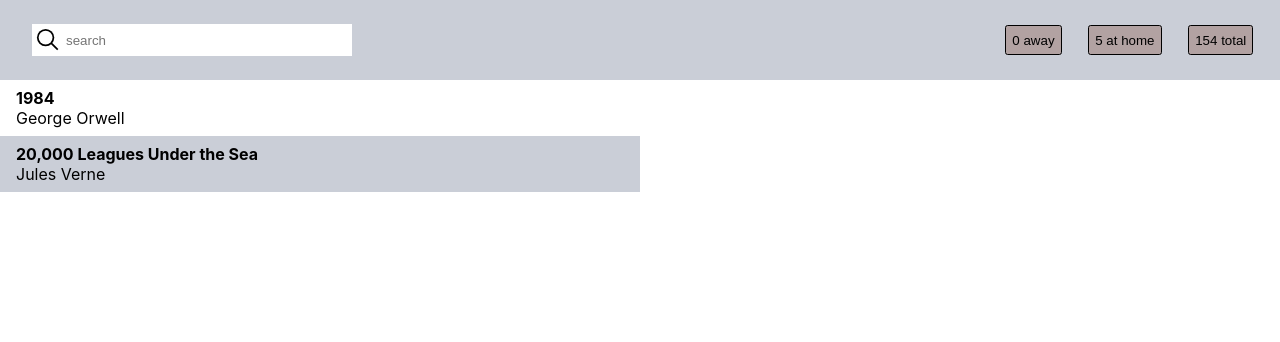
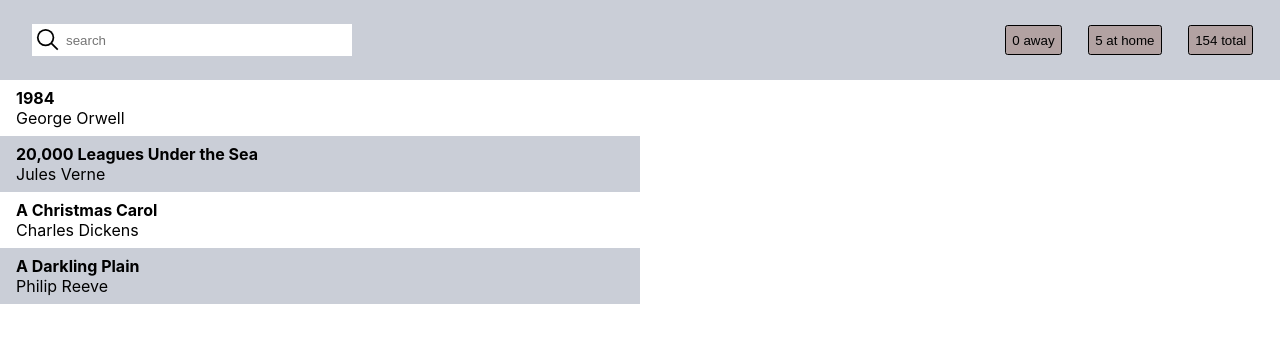
Before and after one commit to snooopcatt/bookshelf, a React (Create React App) app: page / in a window 1280 px wide. Shown: the top 342 px of the page. Built offline with nearby package versions, Linux system fonts and the light colour scheme.

Commit message:
selection via redux

```diff
--- a/src/App.js
+++ b/src/App.js
@@ -3,6 +3,7 @@ import './App.css';
 import BookShelf from './components/BookShelf';
 
 function App() {
+  console.log('app');
   return (
     <div className="App">
       <Header />
--- a/src/components/Book.js
+++ b/src/components/Book.js
@@ -1,6 +1,9 @@
 const Book = props => {
     return (
-        <div className={`book-item ${props.selected ? 'selected' : ''}`} onClick={props.onClick}>
+        <div
+            className={`book-item ${props.selected ? 'selected' : ''}`}
+            onClick={props.onClick}
+        >
             <div className="book-title">{props.book.title}</div>
             <div className="book-author">{props.book.author}</div>
         </div>
--- a/src/components/BookShelf.js
+++ b/src/components/BookShelf.js
@@ -1,35 +1,52 @@
-import { useReducer } from "react";
-import { useSelector } from "react-redux";
+import { useEffect, useRef } from "react";
+import { useDispatch, useSelector } from "react-redux";
 import Book from "./Book";
-
-const selection = {
-    selectedIndex: -1
-};
-
-const reducer = (state, action) => {
-    switch (action.type) {
-        case 'select':
-            return { selectedIndex: action.value }
-        default:
-            throw new Error();
-    }
-}
+import { select } from "../data/selectionSlice";
 
 const BookShelf = () => {
+    console.log('render');
     const books = useSelector(state => state.books.value);
-    const [state, dispatch] = useReducer(reducer, selection);
+    const selectedIndex = useSelector(state => state.selection.index);
+    const dispatch = useDispatch();
+
+    const shelfRef = useRef(null);
+
+    useEffect(() => {
+        const keyDownHandler = ({ key }) => {
+            console.log(key);
+            switch (key) {
+                case 'ArrowDown':
+                    dispatch(select(Math.min(selectedIndex + 1, books.length - 1)));
+                    break;
+                case 'ArrowUp':
+                    dispatch(select(Math.max(selectedIndex - 1, 0)));
+                    break;
+                default:
+                    break;
+            }
+        }
+
+        const el = shelfRef.current;
+
+        el.addEventListener('keydown', keyDownHandler);
+
+        return () => {
+            el.removeEventListener('keydown', keyDownHandler);
+        }
+    });
 
     return (
-        <div className="book-shelf">
+        <div ref={shelfRef} className="book-shelf" tabIndex="0">
             {books.map((book, i) =>
                 <Book
                     key={i}
                     book={book}
-                    selected={i === state.selectedIndex}
+                    selected={i === selectedIndex}
                     onClick={() => {
-                        dispatch({ type: 'select', value: i })
+                        dispatch(select(i))
                     }}
-                />)}
+                />
+                )}
         </div>
     );
 }
--- a/src/data/dataSlice.js
+++ b/src/data/dataSlice.js
@@ -11,6 +11,14 @@ export const dataSlice = createSlice({
             {
                 "author": "Jules Verne",
                 "title": "20,000 Leagues Under the Sea"
+            },
+            {
+                "author": "Charles Dickens",
+                "title": "A Christmas Carol"
+            },
+            {
+                "author": "Philip Reeve",
+                "title": "A Darkling Plain"
             }
         ]
     }
--- /dev/null
+++ b/src/data/selectionSlice.js
@@ -0,0 +1,23 @@
+import { createSlice } from "@reduxjs/toolkit";
+
+export const selectionSlice = createSlice({
+    name: 'selection',
+    initialState: {
+        index: -1
+    },
+    reducers: {
+        next: (state, action) => {
+            state.index = action.payload;
+        },
+        previous: (state, action) => {
+            state.index = action.payload;
+        },
+        select: (state, action) => {
+            state.index = action.payload;
+        }
+    }
+});
+
+export const { next, previous, select } = selectionSlice.actions;
+
+export default selectionSlice.reducer;
--- a/src/data/store.js
+++ b/src/data/store.js
@@ -1,8 +1,10 @@
 import { configureStore } from '@reduxjs/toolkit'
 import dataSlice from './dataSlice';
+import selectionSlice from './selectionSlice';
 
 export default configureStore({
   reducer: {
-      books: dataSlice
+      books: dataSlice,
+      selection: selectionSlice
   }
 });
```
